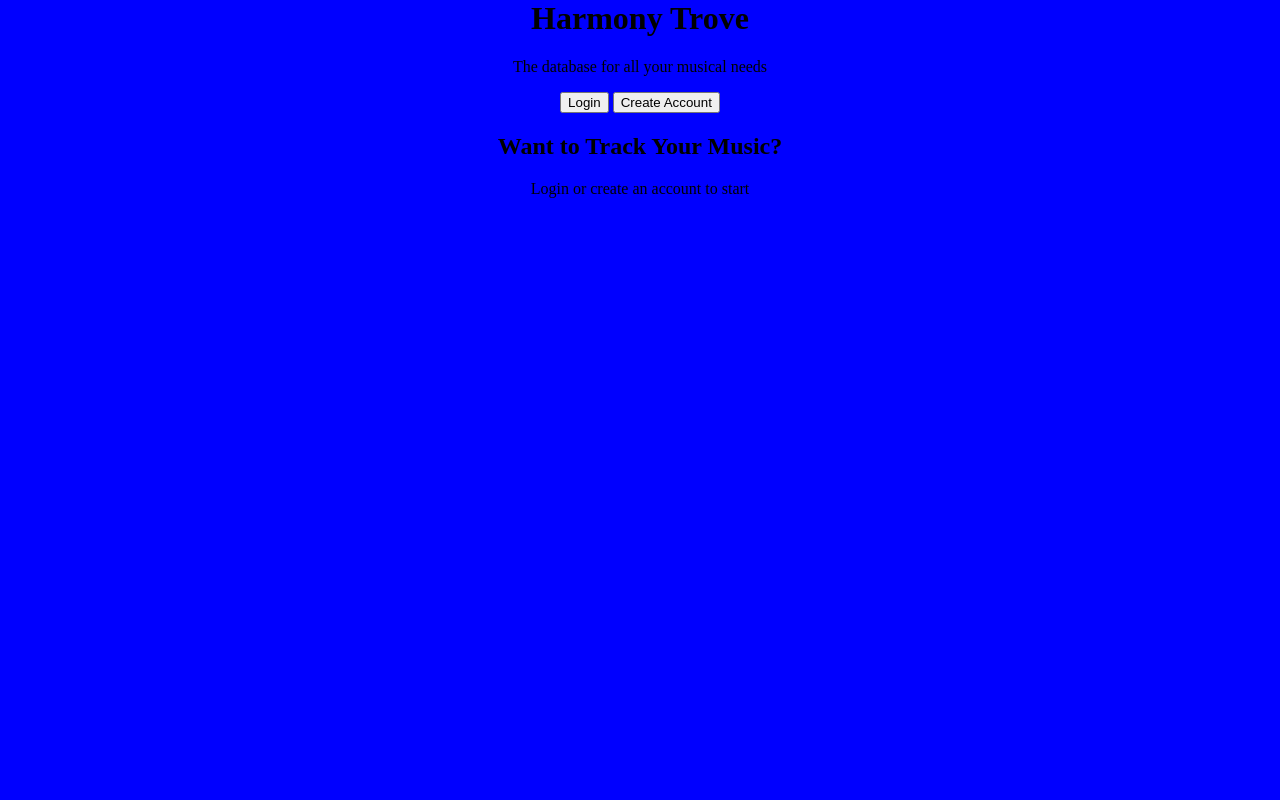
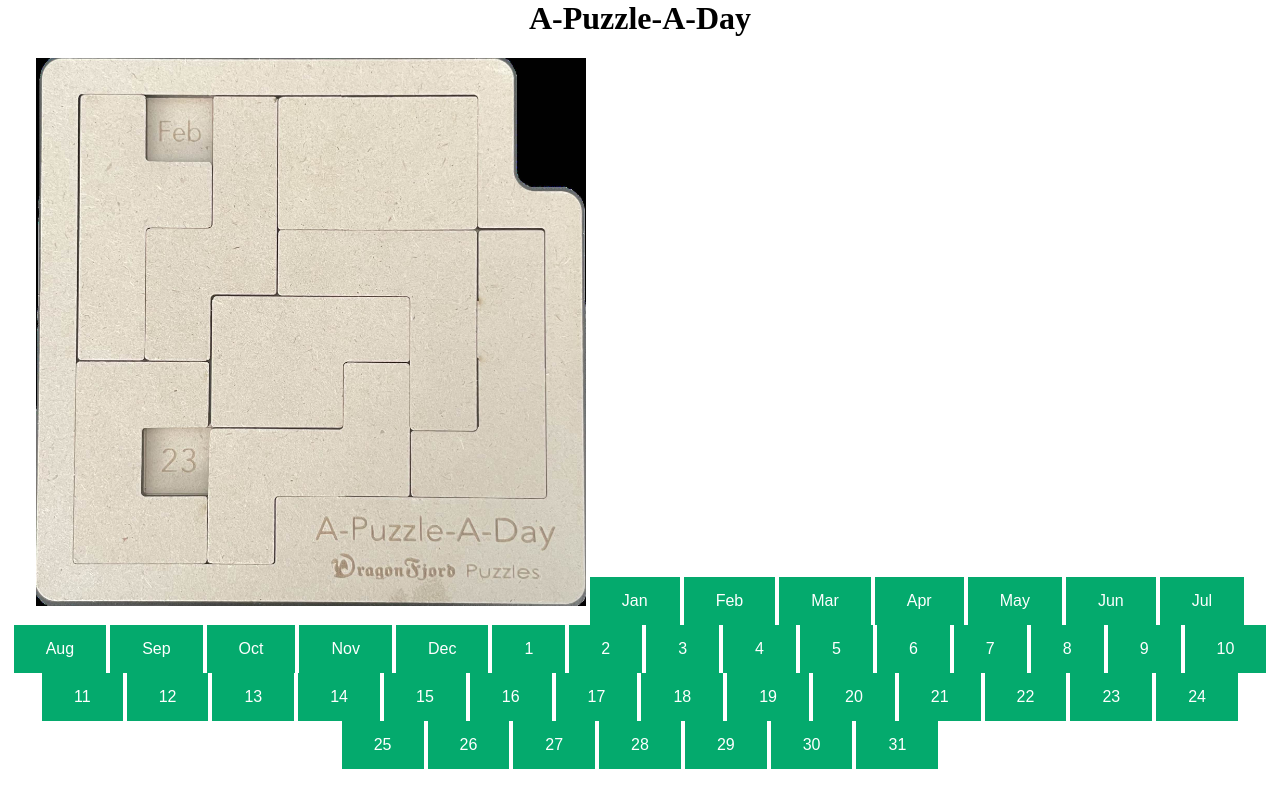
Before and after one commit to calvinhurlbert/A-Puzzle-A-Day, a plain HTML site: page index.html in a window 1280 px wide. Drawn offline with Linux system fonts and the light colour scheme.

Commit message:
Started designing webpage

```diff
--- a/index.html
+++ b/index.html
@@ -5,17 +5,58 @@
 
 <div className="container">
     <header>
-        <h1>Harmony Trove</h1>
-        <p>The database for all your musical needs</p>
+        <h1>A-Puzzle-A-Day</h1>
     </header>
 
-    <nav>
-        <button type="button">Login</button>
-        <button type="button">Create Account</button>
-    </nav>
+    <img src="./source_images/02-23.jpg" style="width: 550px;">
 
-    <section className="main-content">
-        <h2>Want to Track Your Music?</h2>
-        <p>Login or create an account to start</p>
-    </section>
+    <months>
+        <button type="button">Jan</button>
+        <button type="button">Feb</button>
+        <button type="button">Mar</button>
+        <button type="button">Apr</button>
+        <button type="button">May</button>
+        <button type="button">Jun</button>
+        <button type="button">Jul</button>
+        <button type="button">Aug</button>
+        <button type="button">Sep</button>
+        <button type="button">Oct</button>
+        <button type="button">Nov</button>
+        <button type="button">Dec</button>
+    </months>
+
+    <days>
+        <button type="button">1</button>
+        <button type="button">2</button>
+        <button type="button">3</button>
+        <button type="button">4</button>
+        <button type="button">5</button>
+        <button type="button">6</button>
+        <button type="button">7</button>
+        <button type="button">8</button>
+        <button type="button">9</button>
+        <button type="button">10</button>
+        <button type="button">11</button>
+        <button type="button">12</button>
+        <button type="button">13</button>
+        <button type="button">14</button>
+        <button type="button">15</button>
+        <button type="button">16</button>
+        <button type="button">17</button>
+        <button type="button">18</button>
+        <button type="button">19</button>
+        <button type="button">20</button>
+        <button type="button">21</button>
+        <button type="button">22</button>
+        <button type="button">23</button>
+        <button type="button">24</button>
+        <button type="button">25</button>
+        <button type="button">26</button>
+        <button type="button">27</button>
+        <button type="button">28</button>
+        <button type="button">29</button>
+        <button type="button">30</button>
+        <button type="button">31</button>
+    </days>
+
 </div>
--- a/styles.css
+++ b/styles.css
@@ -1,10 +1,10 @@
 body {
     margin: 0;
-    background: blue;
+    background: rgb(255, 255, 255);
     text-align: center;
 }
 
-.button {
+button {
     background-color: #04AA6D; /* Green */
     border: none;
     color: white;
```
Also changed, not shown: source_images/02-23.jpg (added).
